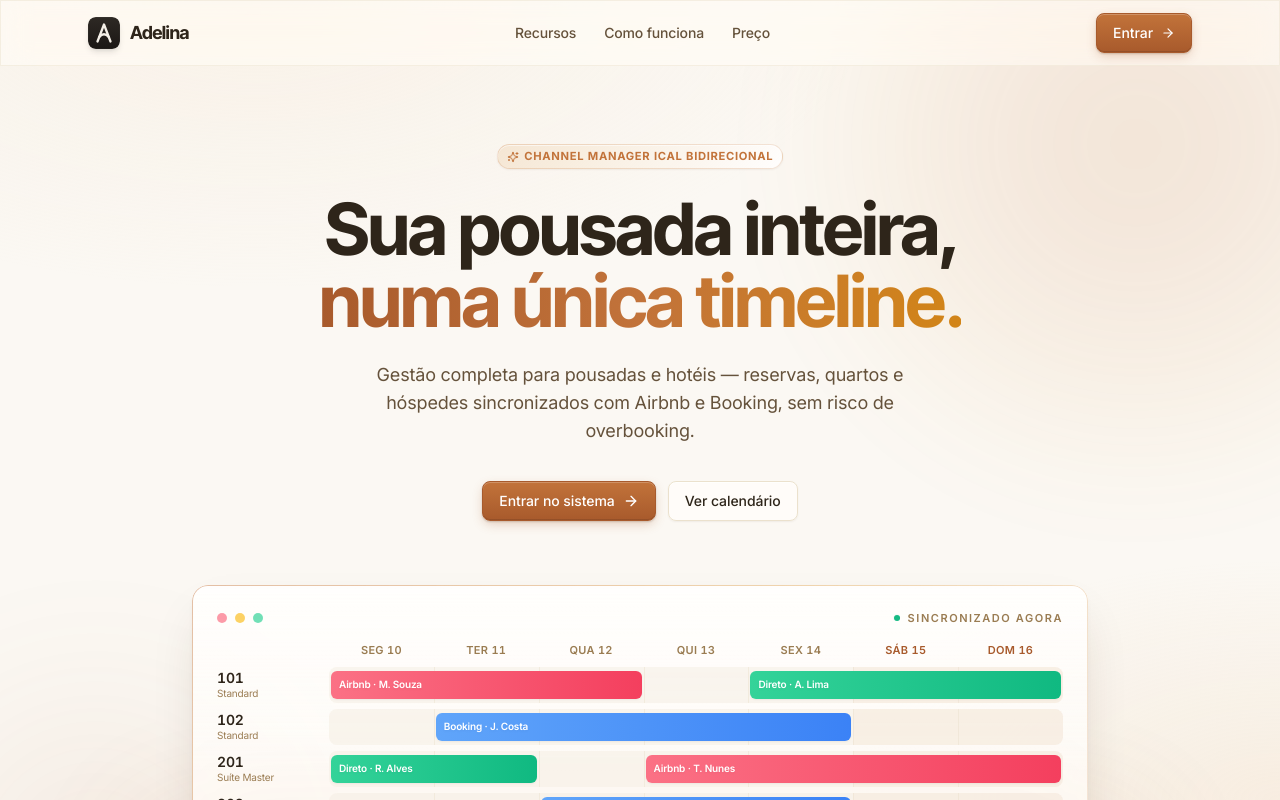
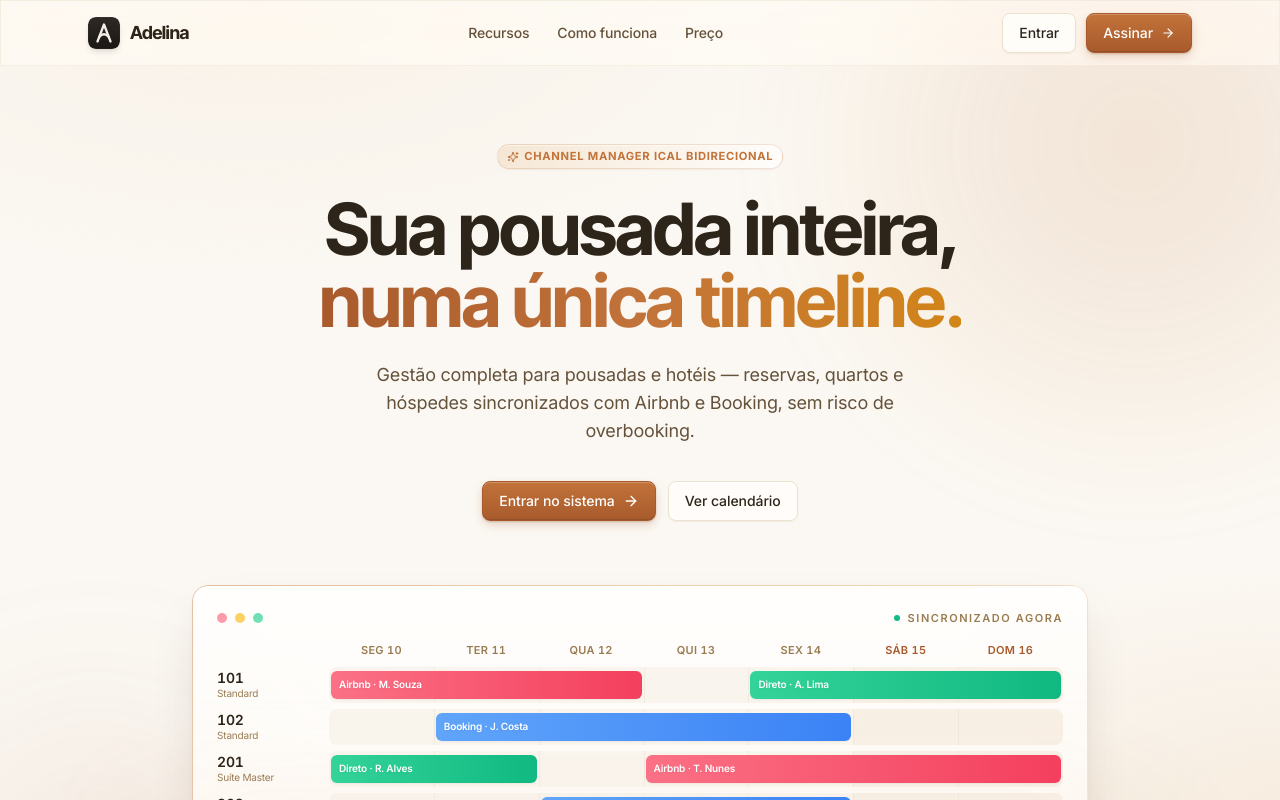
Before and after one commit to pkthegoat7/ADELINE, a Next.js app in the folder apps/web/: page / in a window 1280 px wide. Shown: the top 800 px of the page. Built offline with nearby package versions, Linux system fonts and the light colour scheme; no server answers.

Commit message:
feat(web): botão Assinar no header da landing (vai direto ao checkout MP)

```diff
--- a/apps/web/src/app/page.tsx
+++ b/apps/web/src/app/page.tsx
@@ -136,10 +136,19 @@
             <a href="#como-funciona" className="hover:text-ink">Como funciona</a>
             <a href="#preco" className="hover:text-ink">Preço</a>
           </div>
-          <Link href="/login" className="btn-primary px-4 py-2 text-sm">
-            Entrar
-            <ArrowRight className="w-3.5 h-3.5" />
-          </Link>
+          <div className="flex items-center gap-2.5">
+            <Link href="/login" className="btn-secondary px-4 py-2 text-sm">
+              Entrar
+            </Link>
+            <button
+              onClick={handleSubscribe}
+              disabled={loading}
+              className="btn-primary px-4 py-2 text-sm disabled:opacity-60 disabled:cursor-not-allowed"
+            >
+              {loading ? 'Redirecionando…' : 'Assinar'}
+              <ArrowRight className="w-3.5 h-3.5" />
+            </button>
+          </div>
         </nav>
       </header>
 
```
